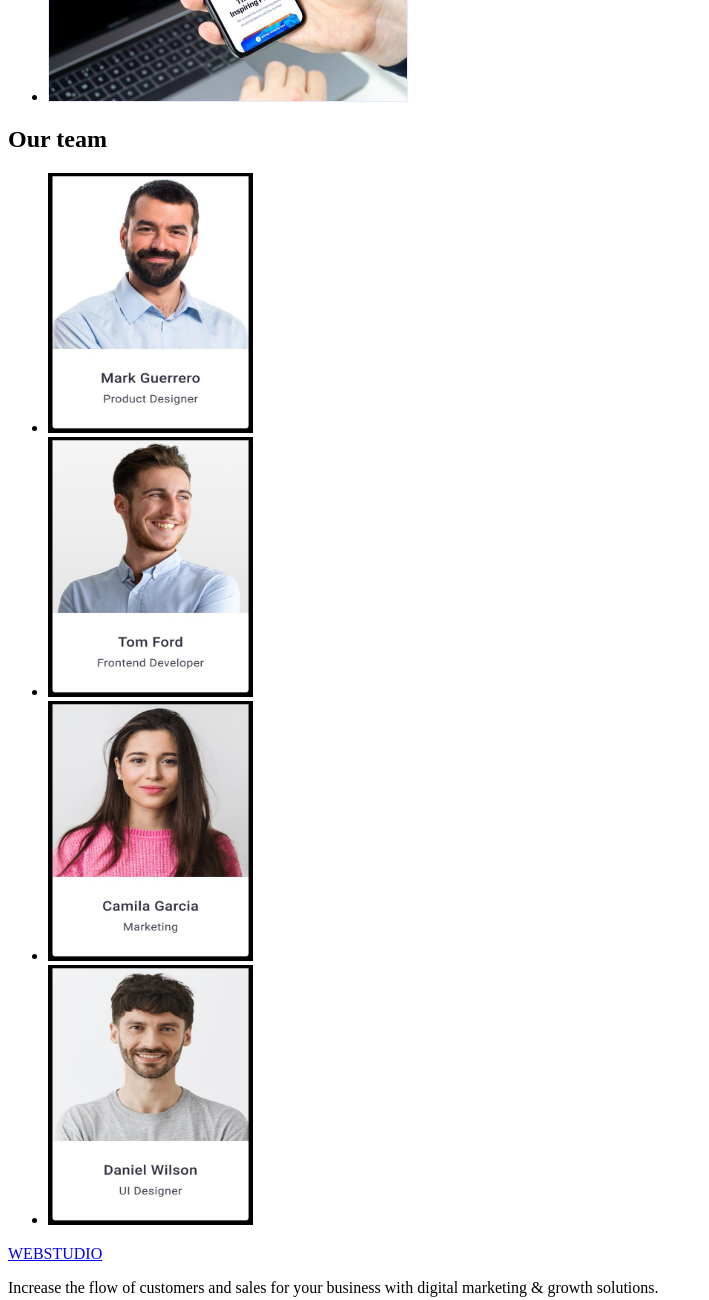
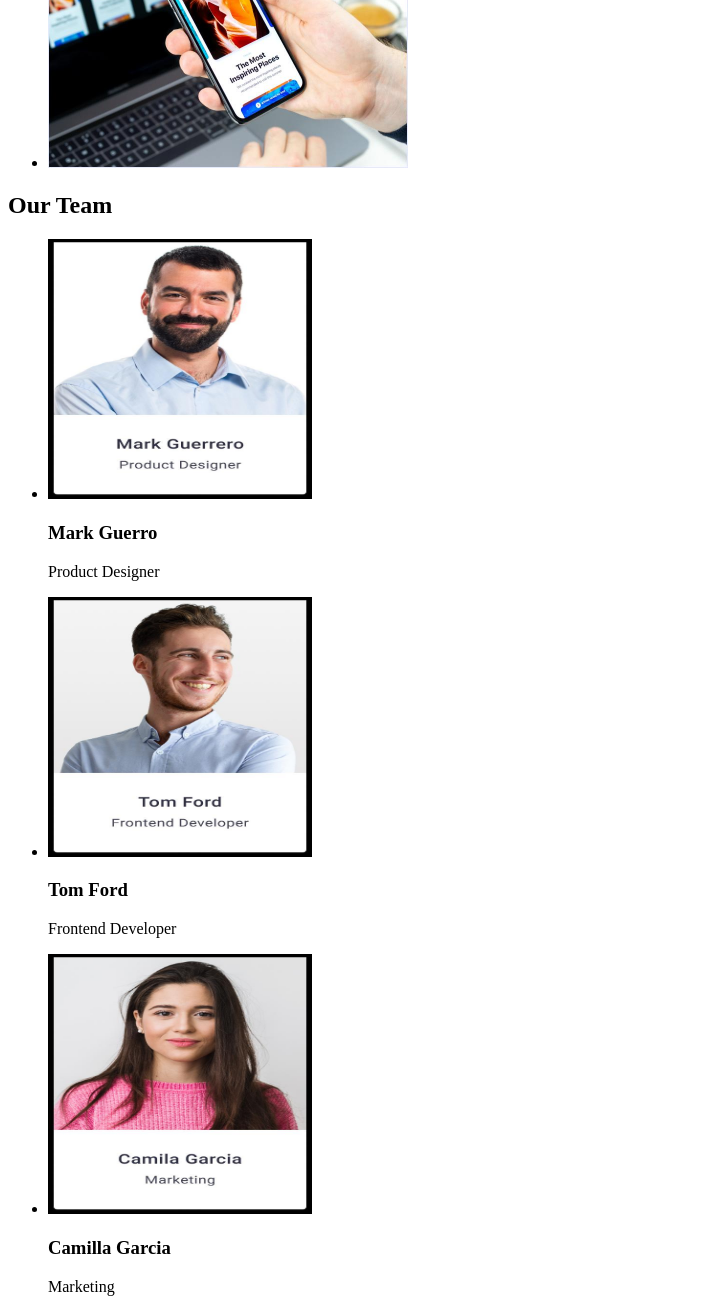
Before and after one commit to Lenahns/Tutorial, a plain HTML site: page index.html in a window 1280 px wide. Shown: the part 1400-2700 px from the top of the page, without its empty margins (0-709 px from the left). Drawn offline with Linux system fonts and the light colour scheme.

Commit message:
Update index.html

```diff
--- a/index.html
+++ b/index.html
@@ -6,10 +6,10 @@
     <title>Webstudio</title>
 </head>
 <body>
-    <!-- Page header -->
+    <!-- PAGE HEADER -->
     <header>
-        <a href="index.html">WEBSTUDIO</a>
         <nav>
+            <a href="./index.html">WebStudio</a>
             <ul>
                 <li><a href="#studio">Studio</a></li>
                 <li><a href="#portfolio">Portfolio</a></li>
@@ -17,8 +17,10 @@
             </ul>
         </nav>
         <address>
-            <a href="email:info@devstudio.com">info@devstudio.com</a>
-            <a href="tel:+110001111111">+11 (000) 111-11-11</a>
+            <ul>
+                <li><a href="mailto:info@devstudio.com">info@devstudio.com</a></li>
+                <li><a href="tel:+110001111111">+11(000)111-11-11</a></li>
+            </ul>
         </address>
     </header>
 
@@ -27,11 +29,12 @@
         <section>
         <h1>Effective solutions for your business</h1>
 
-        <button type="button">Order service</button>
+        <button type="button">Order Service</button>
         </section>
 
         <!-- STUDIO -->
         <section id="studio">
+            <h2>Studio</h2>
             <ul>
                 <li>
                     <h3>Strategy</h3>
@@ -40,7 +43,7 @@
                 </li>
                 <li>
                     <h3>Punctuality</h3>
-                    <p>Bring the key message to the brand's audience for the best price within the shortest possible time.</p>             </p>
+                    <p>Bring the key message to the brand's audience for the best price within the shortest possible time.</p>
                 </li>
                 <li>
                     <h3>Diligence</h3>
@@ -63,14 +66,30 @@
             </ul>
         </section>
 
-            <!-- CONTACTS -->
-        <section id="contacts">
-            <h2>Our team</h2>
+            <!-- OUR TEAM -->
+        <section id="our team">
+            <h2>Our Team</h2>
             <ul>
-                <li><img src="./images/our_team/Mark-Guerrero.jpg" alt="Mark-Guerrero" width="205" height="260"></li>
-                <li><img src="./images/our_team/Tom-Ford.jpg" alt="Tom-Ford" width="205" height="260"></li>
-                <li><img src="./images/our_team/Camilla-Garcia.jpg" alt="Camilla-Garcia" width="205" height="260"></li>
-                <li><img src="./images/our_team/Daniel-Wilson.jpg" alt="Daniel-Wilson" width="205" height="260"></li>
+                <li>
+                    <img src="./images/our_team/Mark-Guerrero.jpg" alt="Mark Guerrero" width="264" height="260">
+                    <h3>Mark Guerro</h3>
+                    <p>Product Designer</p>
+                </li>
+                <li>
+                    <img src="./images/our_team/Tom-Ford.jpg" alt="Tom Ford" width="264" height="260">
+                    <h3>Tom Ford</h3>
+                    <p>Frontend Developer</p>
+                </li>
+                <li>
+                    <img src="./images/our_team/Camilla-Garcia.jpg" alt="Camilla Garcia" width="264" height="260">
+                    <h3>Camilla Garcia</h3>
+                    <p>Marketing</p>
+                </li>
+                <li>
+                    <img src="./images/our_team/Daniel-Wilson.jpg" alt="Daniel Wilson" width="264" height="260">
+                    <h3>Daniel Wilson</h3>
+                    <p>UI Designer</p>
+                </li>
             </ul>
         </section>
 
@@ -78,7 +97,7 @@
 
     <!-- PAGE FOOTER -->
     <footer>
-        <a href="index.html">WEBSTUDIO</a>
+        <a href="./index.html">WebStudio</a>
         <p>Increase the flow of customers and sales for your business with digital marketing & growth solutions.</p>
     </footer>
 
```
